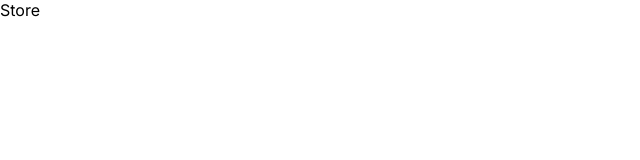
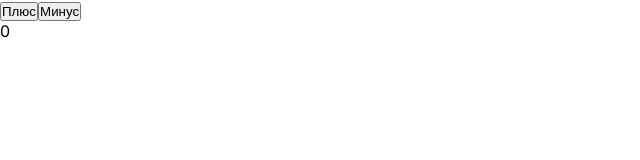
Before and after one commit to hiff0/next-react-app, a Next.js app: page /lecture3 in a window 1280 px wide. Shown: the top 160 px of the page, without its empty margins (0-640 px from the left). Built offline with nearby package versions, Linux system fonts and the light colour scheme.

Commit message:
Add redux store

```diff
--- a/src/app/lecture3/page.tsx
+++ b/src/app/lecture3/page.tsx
@@ -1,5 +1,28 @@
 "use client"
 
+import { useSelector } from "react-redux";
+import { selectProductAmount } from "../redux/features/selector";
+import { State } from "../redux/store";
+import { useDispatch } from "react-redux";
+import { cartActions } from "../redux/features/cart";
+
+const CART_COUNT = 'count';
+
+const Product = () => {
+    const productMount = useSelector((state: State) => selectProductAmount(state));
+    return (
+        <div>
+            {productMount}
+        </div>
+    )
+}
+
 export default function Redux() {
-    return <div>Store</div>
+    const dispatch = useDispatch();
+    return (
+    <div>
+        <button onClick={() => dispatch(cartActions.increment(CART_COUNT))}>Плюс</button>
+        <button onClick={() => dispatch(cartActions.decrement(CART_COUNT))}>Минус</button>
+        <Product />
+    </div>)
 }
--- /dev/null
+++ b/src/app/redux/features/cart/index.ts
@@ -0,0 +1,37 @@
+import { createSlice, PayloadAction } from "@reduxjs/toolkit";
+
+export interface CartInterface {
+    count : number | undefined;
+}
+
+const initialState: CartInterface = {
+    count: 0
+}
+
+export const  cartSlice = createSlice({
+    name: "cart",
+    initialState,
+    reducers: {
+        increment: (state, {payload}: PayloadAction<string>) => {
+            const count = state[payload as keyof typeof state] as number | 0;
+            state[payload as keyof typeof state] = count + 1;
+        },
+        decrement: (state, {payload}: PayloadAction<string>) => {
+            const count = state[payload as keyof typeof state] as number;
+            if (!count) {
+                return;
+            }
+
+            if (count === 1) {
+                delete state[payload as keyof typeof state];
+                return;
+            }
+
+            state[payload as keyof typeof state] = count - 1;
+        },
+        reset: () => initialState
+    },
+});
+
+export const cartReducer = cartSlice.reducer;
+export const cartActions = cartSlice.actions;
--- /dev/null
+++ b/src/app/redux/features/selector.ts
@@ -0,0 +1,5 @@
+import { State } from "../store";
+
+const selectCartModule = (state: State) => state.cart;
+
+export const selectProductAmount = (state: State,) => selectCartModule(state).count || 0;
--- a/src/app/redux/store.ts
+++ b/src/app/redux/store.ts
@@ -1,5 +1,13 @@
 import { configureStore } from "@reduxjs/toolkit";
+import { cartSlice } from "./features/cart";
+import { CartInterface } from "./features/cart";
 
-export const store = configureStore({
-    reducer: {}
+export interface State {
+    cart: CartInterface;
+}
+
+export const store = configureStore<State>({
+    reducer: {
+        cart: cartSlice.reducer
+    }
 });
```
